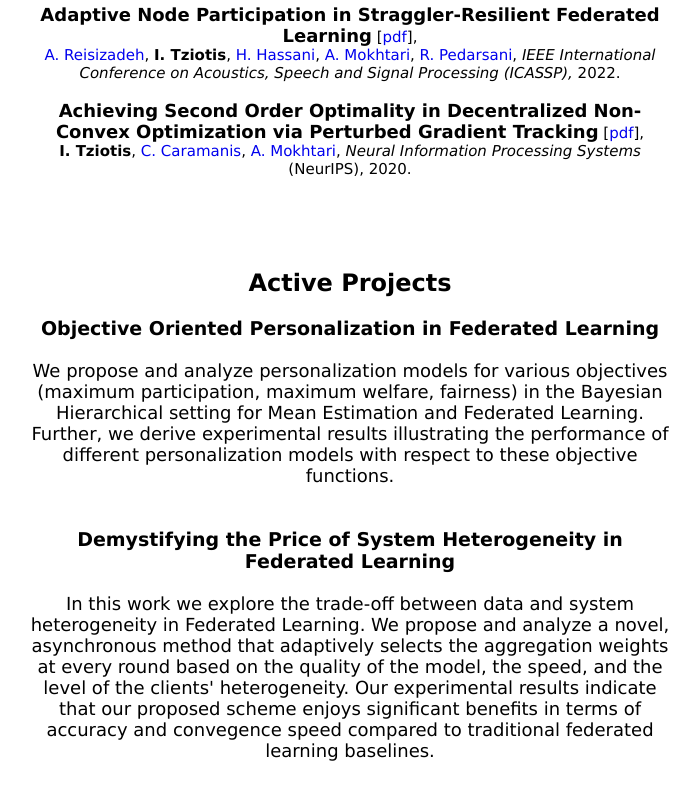
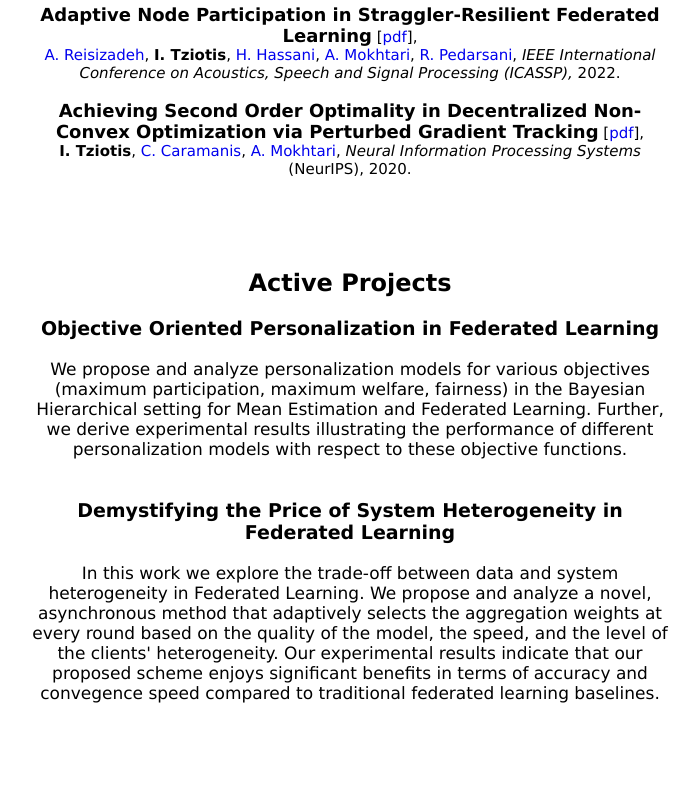
Before and after one commit to IsidorosTziotis/IsidorosTziotis.github.io, a plain HTML site: page Research.html in a window 1280 px wide. Shown: the part 384-1184 px from the top of the page, without its empty margins (290-990 px from the left). After the commit the page ends 1126 px from the top, so only its background shows below. Drawn offline with Linux system fonts and the light colour scheme.

Commit message:
Update Research.html

```diff
--- a/Research.html
+++ b/Research.html
@@ -50,7 +50,7 @@
                     </p>
 										</br></br></br>
 								    <h2 span style='font-weight: bold;'> Active Projects</h2>
-										<p style="font-size:18px";>
+										<p style="font-size:17px";>
 										       <span style=" color:Black; font-size: 19px; font-weight: bold;">Objective Oriented Personalization in Federated Learning</span></br></br>
                            We propose and analyze personalization models for various objectives (maximum participation, maximum welfare, fairness) in the Bayesian Hierarchical setting for Mean Estimation and Federated Learning. Further, we derive experimental results illustrating the performance of different personalization models with respect to these objective functions.</br></br></br>
 										     	 <span style=" color:Black; font-size: 19px; font-weight: bold"> Demystifying the Price of System Heterogeneity in Federated Learning</span></br></br>
```
